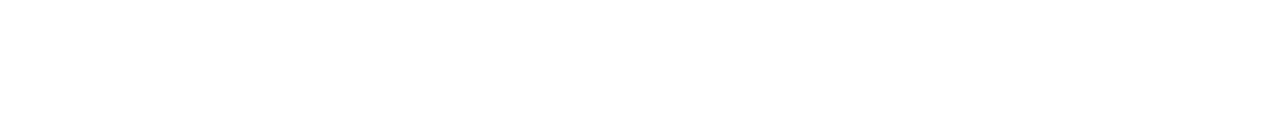
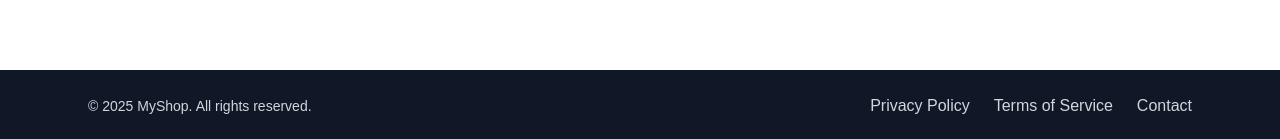
Before and after one commit to NazmulhaqueD/my-shop-next-, a Next.js app: page / in a window 1280 px wide. Shown: the part 1020-1159 px from the top of the page. Before the commit the page ends 1026 px from the top, so only its background shows below. Built offline with nearby package versions, Linux system fonts and the light colour scheme.

Commit message:
footer section done

```diff
--- /dev/null
+++ b/app/components/Footer.jsx
@@ -0,0 +1,26 @@
+
+export default function Footer() {
+  return (
+    <footer className="bg-gray-900 text-gray-300 py-6 mt-16">
+      <div className="max-w-6xl mx-auto px-6 flex flex-col md:flex-row items-center justify-between">
+        {/* Left Side - Brand */}
+        <p className="text-sm">
+          © {new Date().getFullYear()} MyShop. All rights reserved.
+        </p>
+
+        {/* Right Side - Links */}
+        <div className="flex space-x-6 mt-4 md:mt-0">
+          <a href="#" className="hover:text-white transition">
+            Privacy Policy
+          </a>
+          <a href="#" className="hover:text-white transition">
+            Terms of Service
+          </a>
+          <a href="#" className="hover:text-white transition">
+            Contact
+          </a>
+        </div>
+      </div>
+    </footer>
+  );
+}
--- a/app/layout.js
+++ b/app/layout.js
@@ -1,6 +1,7 @@
 import { Geist, Geist_Mono } from "next/font/google";
 import "./globals.css";
 import Navbar from "./components/Navbar";
+import Footer from "./components/Footer";
 
 const geistSans = Geist({
   variable: "--font-geist-sans",
@@ -25,6 +26,7 @@ export default function RootLayout({ children }) {
       >
         <Navbar></Navbar>
         {children}
+        <Footer></Footer>
       </body>
     </html>
   );
```
